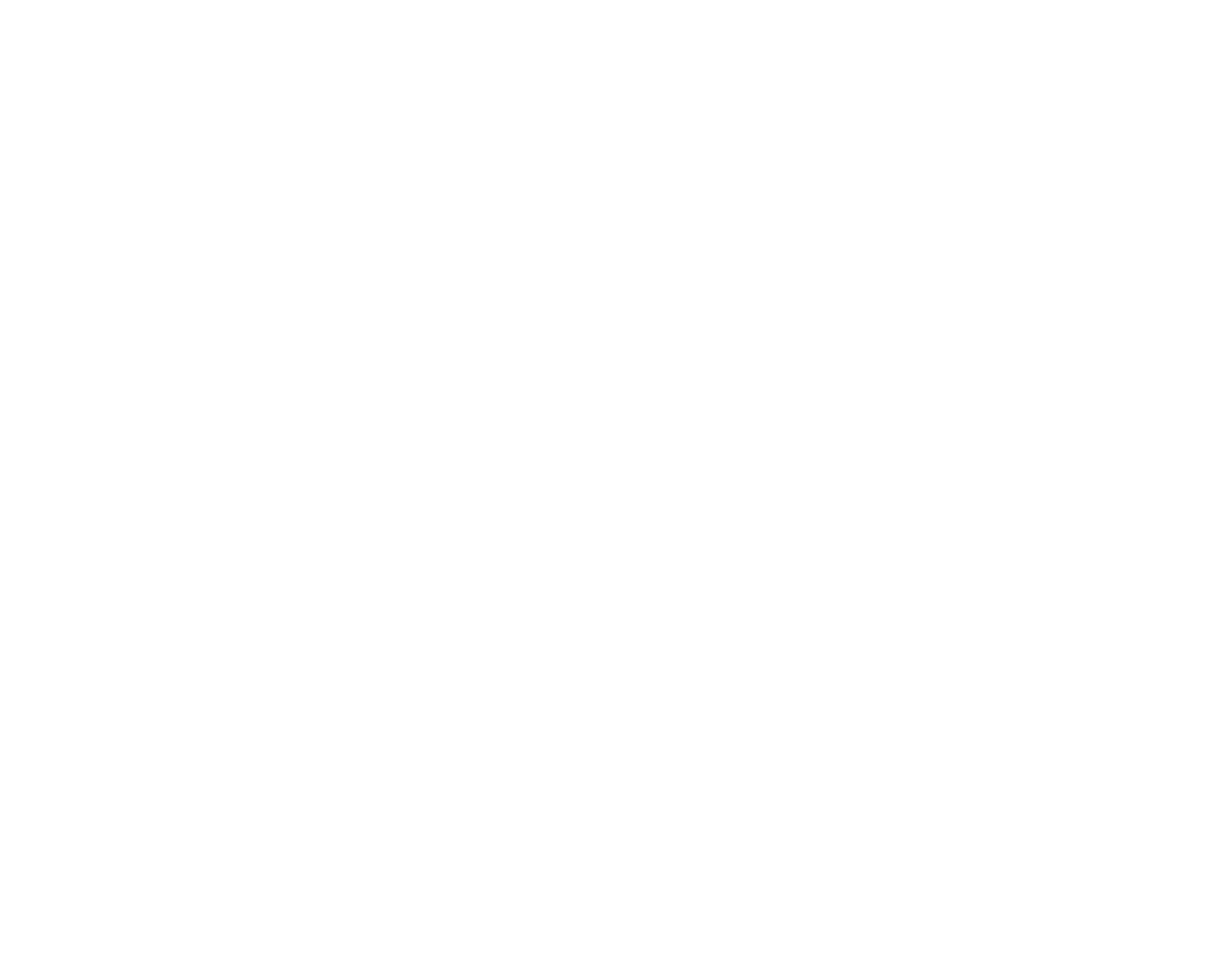
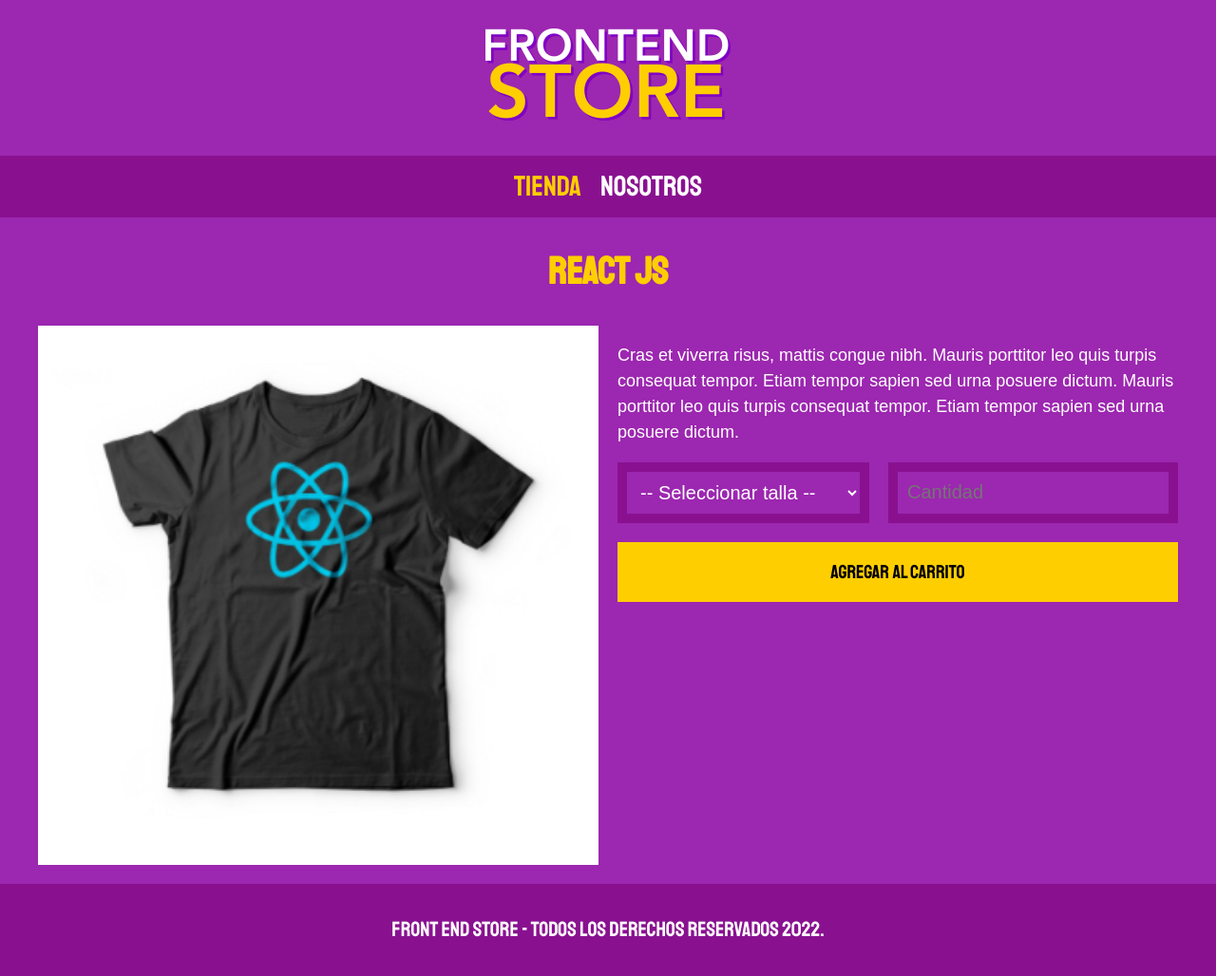
Before and after one commit to DanielPAyala/FrontendStore, a plain HTML site: page producto.html in a window 1280 px wide. Shown: the whole page at 95% size. Before the commit the page ends 800 px from the top, so only its background shows below. Drawn offline with Linux system fonts and the light colour scheme.

Commit message:
nosotros y productos

```diff
--- a/css/styles.css
+++ b/css/styles.css
@@ -202,3 +202,70 @@ h3 {
 .nosotros__imagen {
     grid-row: 1 / 2;
 }
+
+/* Bloques */
+.bloques {
+    display: grid;
+    grid-template-columns: repeat(2, 1fr);
+    gap: 1rem;
+}
+
+@media (min-width: 768px) {
+    .bloques {
+        grid-template-columns: repeat(4, 1fr);
+    }
+}
+
+.bloque {
+    text-align: center;
+}
+
+.bloque__imagen {
+    width: 100%;
+}
+
+.bloque__titulo {
+    margin: 0;
+}
+
+/* Página del Producto */
+@media (min-width: 768px) {
+    .camisa {
+        display: grid;
+        grid-template-columns: repeat(2, 1fr);
+        column-gap: 2rem;
+    }
+}
+
+.formulario {
+    display: grid;
+    grid-template-columns: repeat(2, 1fr);
+    gap: 2rem;
+}
+
+.formulario__campo {
+    border-color: var(--primarioOscuro);
+    border-width: 1rem;
+    border-style: solid;
+    background-color: var(--primario);
+    color: var(--blanco);
+    font-size: 2rem;
+    font-family: Arial, Helvetica, sans-serif;
+    padding: 1rem;
+    /* appearance: none; */
+}
+
+.formulario__submit {
+    background-color: var(--secundario);
+    border: none;
+    font-size: 2rem;
+    font-family: var(--fuentePincipal);
+    padding: 2rem;
+    transition: background-color .3s ease;
+    grid-column: 1 /3;
+}
+
+.formulario__submit:hover {
+    cursor: pointer;
+    background-color: var(--secundarioOscuro);
+}
--- a/producto.html
+++ b/producto.html
@@ -0,0 +1,56 @@
+<!DOCTYPE html>
+<html lang="en">
+
+<head>
+    <meta charset="UTF-8">
+    <meta http-equiv="X-UA-Compatible" content="IE=edge">
+    <meta name="viewport" content="width=device-width, initial-scale=1.0">
+    <title>Frontend Store</title>
+    <link rel="stylesheet" href="css/normalize.css">
+    <link href="https://fonts.googleapis.com/css2?family=Staatliches&display=swap" rel="stylesheet">
+    <link rel="stylesheet" href="css/styles.css">
+</head>
+
+<body>
+    <header class="header">
+        <a href="index.html">
+            <img class="header__logo" src="img/logo.png" alt="Logotipo">
+        </a>
+    </header>
+
+    <nav class="navegacion">
+        <a class="navegacion__enlace navegacion__enlace--activo" href="index.html">Tienda</a>
+        <a class="navegacion__enlace" href="nosotros.html">Nosotros</a>
+    </nav>
+
+    <main class="contenedor">
+        <h1>React JS</h1>
+
+        <div class="camisa">
+            <img class="camisa__imagen" src="img/3.jpg" alt="Imagen del Producto">
+
+            <div class="camisa__contenido">
+                <p>Cras et viverra risus, mattis congue nibh. Mauris porttitor leo quis turpis consequat tempor. Etiam tempor sapien sed urna posuere
+                    dictum. Mauris porttitor leo quis turpis consequat tempor. Etiam tempor sapien sed urna posuere
+                    dictum.</p>
+                <form class="formulario">
+                    <select class="formulario__campo">
+                        <option value="" selected disabled>-- Seleccionar talla --</option>
+                        <option value="">Chica</option>
+                        <option value="">Mediana</option>
+                        <option value="">Grande</option>
+                    </select>
+
+                    <input class="formulario__campo" type="number" placeholder="Cantidad" min="1">
+                    <input class="formulario__submit" type="submit" value="Agregar al Carrito">
+                </form>
+            </div>
+        </div>
+    </main>
+
+    <footer class="footer">
+        <p class="footer__texto">Front End Store - Todos los derechos reservados 2022.</p>
+    </footer>
+</body>
+
+</html>
```
Also changed, not shown: nosotros.html (+50 -11 lines).
